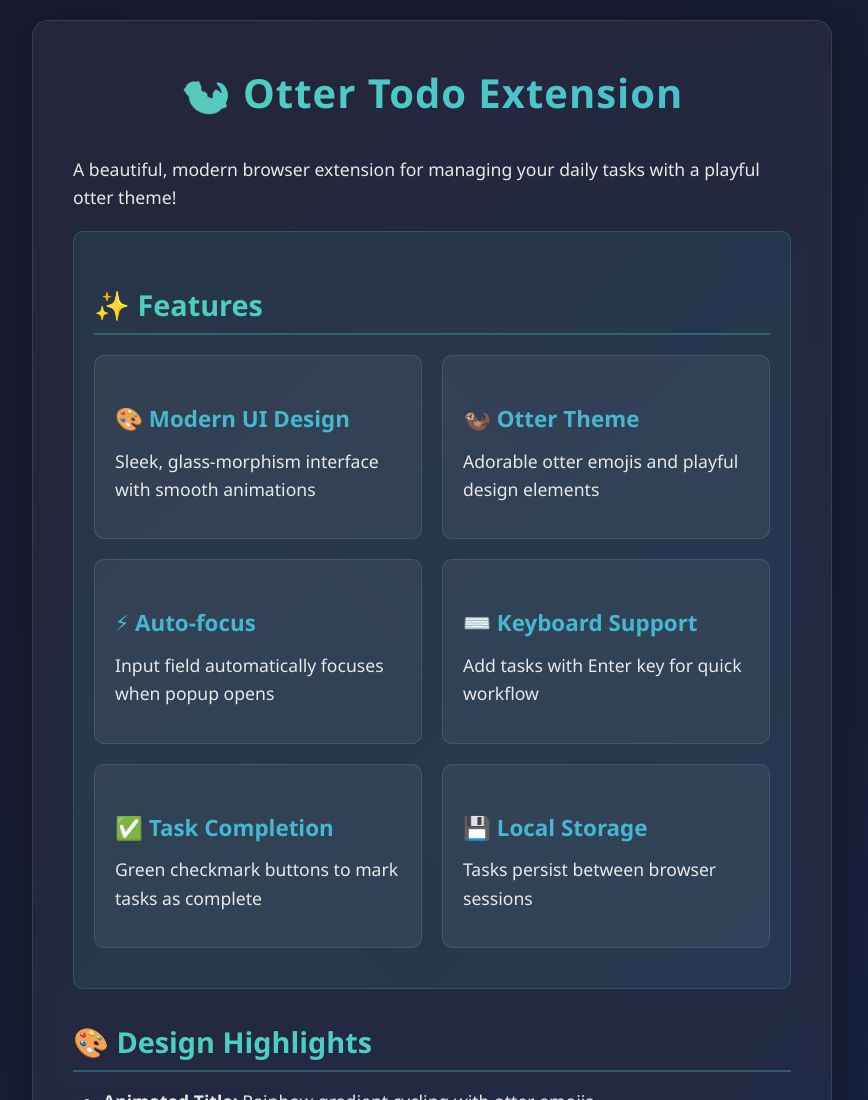
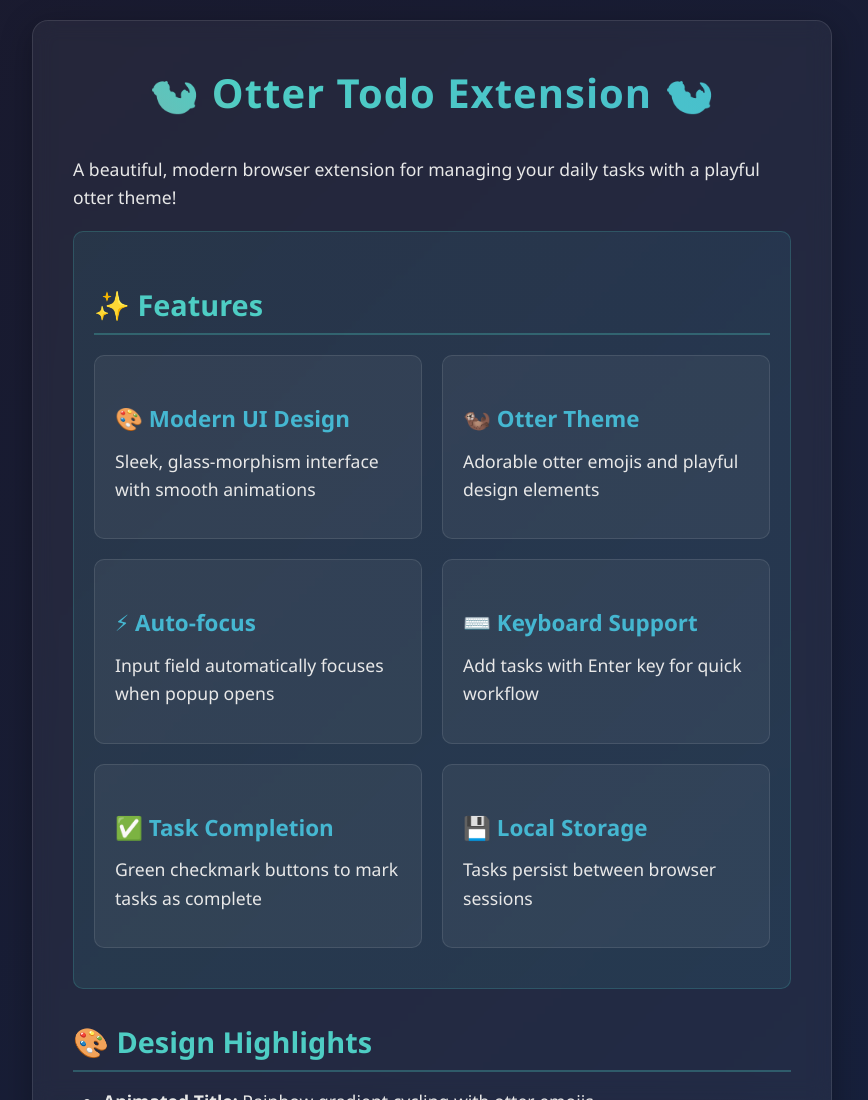
Before and after one commit to TonsOfFunn/todo-browser-ext, a browser extension: page index.html in a window 1280 px wide. Shown: the top 1100 px of the page, without its empty margins (208-1076 px from the left). Drawn offline with Linux system fonts and the light colour scheme.

Commit message:
Fix emoji display on GitHub Pages by adding emoji font support

```diff
--- a/index.html
+++ b/index.html
@@ -12,7 +12,7 @@
         }
 
         body {
-            font-family: 'Segoe UI', Tahoma, Geneva, Verdana, sans-serif;
+            font-family: 'Segoe UI', Tahoma, Geneva, Verdana, sans-serif, 'Apple Color Emoji', 'Segoe UI Emoji', 'Segoe UI Symbol', 'Noto Color Emoji';
             background: linear-gradient(135deg, #1a1a2e 0%, #16213e 50%, #0f3460 100%);
             color: #e8e8e8;
             line-height: 1.6;
@@ -34,6 +34,7 @@
         h1 {
             font-size: 2.5em;
             font-weight: 700;
+            font-family: 'Segoe UI', Tahoma, Geneva, Verdana, sans-serif, 'Apple Color Emoji', 'Segoe UI Emoji', 'Segoe UI Symbol', 'Noto Color Emoji';
             margin-bottom: 30px;
             text-align: center;
             background: linear-gradient(45deg, #ff6b6b, #4ecdc4, #45b7d1);
@@ -185,7 +186,7 @@
 </head>
 <body>
     <div class="container">
-        <h1>🦦 Otter Todo Extension</h1>
+        <h1>🦦 Otter Todo Extension 🦦</h1>
 
         <p>A beautiful, modern browser extension for managing your daily tasks with a playful otter theme!</p>
 
```
Also changed, not shown: 1 other file.
